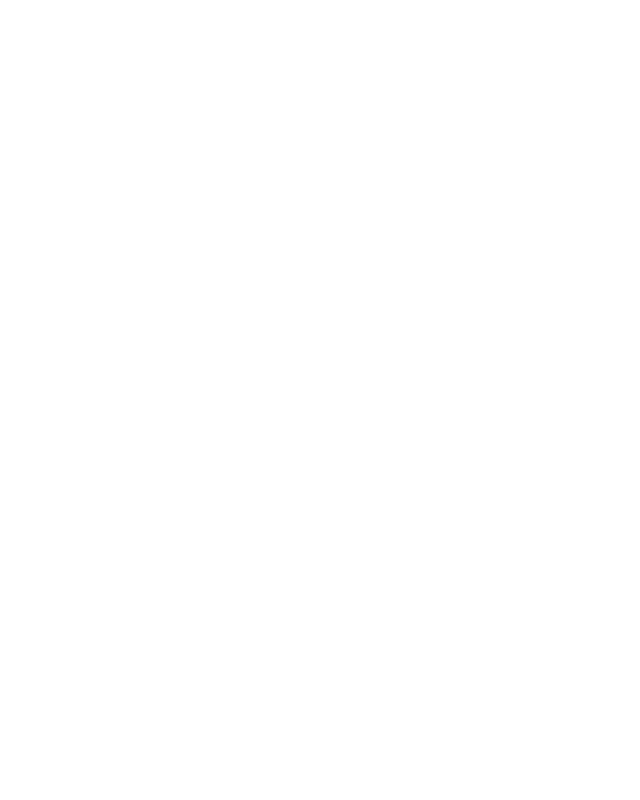
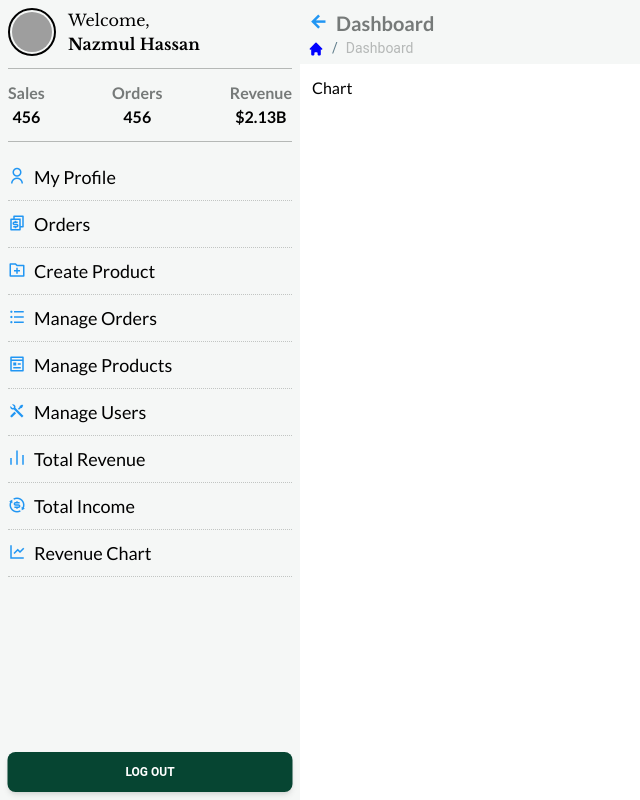
Before and after one commit to Book-Trekker/bookio-client, a React (Create React App) app: page /dashboard/revenue-chart in a window 1280 px wide. Before the commit this address had no page. Shown: the whole page, without its empty margins (0-640 px from the left). Built offline with nearby package versions, Linux system fonts and the light colour scheme; grey boxes are pictures that could not be loaded.

Commit message:
update dashboard & added all routes

```diff
--- a/src/App.js
+++ b/src/App.js
@@ -15,6 +15,15 @@ import SignIn from './Pages/SignIn/SignIn'
 import SingleBooks from './Pages/Shop/Singlebooks/SingleBooks'
 import { Dashboard } from './Pages/ManageDashboard/Dashboard/Dashboard'
 import Products from './Pages/ManageDashboard/Product/Products'
+import UserProfile from './Pages/ManageDashboard/UserProfile/UserProfile'
+import Orders from './Pages/ManageDashboard/Orders/Orders'
+import CreateProduct from './Pages/ManageDashboard/CreateProduct/CreateProduct'
+import ManageOrders from './Pages/ManageDashboard/ManageOrders/ManageOrders'
+import ManageProducts from './Pages/ManageDashboard/ManageProducts/ManageProducts'
+import ManageUsers from './Pages/ManageDashboard/ManageUsers/ManageUsers'
+import Chart from './Pages/ManageDashboard/Chart/Chart'
+import Income from './Pages/ManageDashboard/Income/Income'
+import Revenue from './Pages/ManageDashboard/Revenue/Revenue'
 
 function App() {
   // const dispatch = useDispatch();
@@ -46,8 +55,16 @@ function App() {
 
         <Route path='/dashboard' element={<Dashboard />}>
           {/* Nested Route */}
-          <Route index element={<Products />} />
-          <Route path='products' element={<Products />} />
+          <Route index element={<UserProfile />} />
+          <Route path='orders' element={<Orders />} />
+          <Route path='manage-product' element={<Products />} />
+          <Route path='create-product' element={<CreateProduct />} />
+          <Route path='manage-orders' element={<ManageOrders />} />
+          <Route path='manage-products' element={<ManageProducts />} />
+          <Route path='manage-users' element={<ManageUsers />} />
+          <Route path='revenue' element={<Revenue />} />
+          <Route path='income' element={<Income />} />
+          <Route path='revenue-chart' element={<Chart />} />
         </Route>
 
         {/* dashboard  */}
--- /dev/null
+++ b/src/Pages/ManageDashboard/Chart/Chart.jsx
@@ -0,0 +1,9 @@
+import React from 'react'
+
+const Chart = () => {
+  return (
+    <div>Chart</div>
+  )
+}
+
+export default Chart
--- /dev/null
+++ b/src/Pages/ManageDashboard/CreateProduct/CreateProduct.jsx
@@ -0,0 +1,9 @@
+import React from 'react'
+
+const CreateProduct = () => {
+  return (
+    <div>CreateProduct</div>
+  )
+}
+
+export default CreateProduct
--- a/src/Pages/ManageDashboard/Dashboard/Dashboard.jsx
+++ b/src/Pages/ManageDashboard/Dashboard/Dashboard.jsx
@@ -1,6 +1,6 @@
 import { Avatar, Breadcrumbs, Button } from '@material-tailwind/react'
 import React from 'react'
-import { Link, Outlet } from 'react-router-dom'
+import { Link, NavLink, Outlet } from 'react-router-dom'
 
 export const Dashboard = () => {
   return (
@@ -48,60 +48,85 @@ export const Dashboard = () => {
               {/* <Link to='/dashboard'>Home</Link>
               <Link to='/dashboard/products'>my Product</Link> */}
               <ul>
+                <NavLink to='/dashboard'>
                   <li className='py-2 text-lg border-b-[1px] border-dotted hover:bg-[#00000012] border-gray border-opacity-40 flex items-center gap-x-2'>
                     <span>
                       <i class='ri-user-line text-blue-500'></i>
                     </span>{' '}
                     My Profile
                   </li>
+                </NavLink>
+                <NavLink to='/dashboard/orders'>
                   <li className='py-2 text-lg border-b-[1px] border-dotted hover:bg-[#00000012] border-gray border-opacity-40 flex items-center gap-x-2 '>
                     <span>
                       <i class='ri-currency-line text-blue-500'></i>
                     </span>{' '}
                     Orders
                   </li>
+                </NavLink>
+
+                <NavLink to='/dashboard/create-product'>
                   <li className='flex items-center gap-x-2 py-2 text-lg border-b-[1px] border-dotted hover:bg-[#00000012] border-gray border-opacity-40'>
                     <span>
                       <i class='ri-folder-add-line text-blue-500'></i>
                     </span>{' '}
                     Create Product
                   </li>
+                </NavLink>
+
+                <NavLink to='/dashboard/manage-orders'>
                   <li className='flex items-center gap-x-2 py-2 text-lg border-b-[1px] border-dotted hover:bg-[#00000012] border-gray border-opacity-40'>
                     <span>
                       <i class='ri-list-unordered text-blue-500'></i>
                     </span>{' '}
                     Manage Orders
                   </li>
+                </NavLink>
+
+                <NavLink to='/dashboard/manage-products'>
                   <li className='flex items-center gap-x-2 py-2 text-lg border-b-[1px] border-dotted hover:bg-[#00000012] border-gray border-opacity-40'>
                     <span>
                       <i class='ri-pages-line text-blue-500'></i>
                     </span>{' '}
                     Manage Products
                   </li>
+                </NavLink>
+
+                <NavLink to='/dashboard/manage-users'>
                   <li className='flex items-center gap-x-2 py-2 text-lg border-b-[1px] border-dotted hover:bg-[#00000012] border-gray border-opacity-40'>
                     <span>
                       <i class='ri-tools-fill text-blue-500'></i>
                     </span>{' '}
                     Manage Users
                   </li>
+                </NavLink>
+
+                <NavLink to='/dashboard/revenue'>
                   <li className='flex items-center gap-x-2 py-2 text-lg border-b-[1px] border-dotted hover:bg-[#00000012] border-gray border-opacity-40'>
                     <span>
                       <i class='ri-bar-chart-line text-blue-500'></i>
                     </span>{' '}
                     Total Revenue
                   </li>
+                </NavLink>
+
+                <NavLink to='/dashboard/income'>
                   <li className='flex items-center gap-x-2 py-2 text-lg border-b-[1px] border-dotted hover:bg-[#00000012] border-gray border-opacity-40'>
                     <span>
                       <i class='ri-exchange-dollar-line text-blue-500'></i>
                     </span>{' '}
                     Total Income
                   </li>
+                </NavLink>
+
+                <NavLink to='/dashboard/revenue-chart'>
                   <li className='flex items-center gap-x-2 py-2 text-lg border-b-[1px] border-dotted hover:bg-[#00000012] border-gray border-opacity-40'>
                     <span>
                       <i class='ri-line-chart-line text-blue-500'></i>
                     </span>{' '}
                     Revenue Chart
                   </li>
+                </NavLink>
               </ul>
             </div>
             {/* log out button  */}
--- /dev/null
+++ b/src/Pages/ManageDashboard/Income/Income.jsx
@@ -0,0 +1,9 @@
+import React from 'react'
+
+const Income = () => {
+  return (
+    <div>Income</div>
+  )
+}
+
+export default Income
--- /dev/null
+++ b/src/Pages/ManageDashboard/ManageOrders/ManageOrders.jsx
@@ -0,0 +1,9 @@
+import React from 'react'
+
+const ManageOrders = () => {
+  return (
+    <div>ManageOrders</div>
+  )
+}
+
+export default ManageOrders
--- /dev/null
+++ b/src/Pages/ManageDashboard/ManageProducts/ManageProducts.jsx
@@ -0,0 +1,9 @@
+import React from 'react'
+
+const ManageProducts = () => {
+  return (
+    <div>ManageProducts</div>
+  )
+}
+
+export default ManageProducts
--- /dev/null
+++ b/src/Pages/ManageDashboard/ManageUsers/ManageUsers.jsx
@@ -0,0 +1,9 @@
+import React from 'react'
+
+const ManageUsers = () => {
+  return (
+    <div>ManageUsers</div>
+  )
+}
+
+export default ManageUsers
--- /dev/null
+++ b/src/Pages/ManageDashboard/Orders/Orders.jsx
@@ -0,0 +1,9 @@
+import React from 'react'
+
+const Orders = () => {
+  return (
+    <div>Orders</div>
+  )
+}
+
+export default Orders
--- /dev/null
+++ b/src/Pages/ManageDashboard/Revenue/Revenue.jsx
@@ -0,0 +1,9 @@
+import React from 'react'
+
+const Revenue = () => {
+  return (
+    <div>Revenue</div>
+  )
+}
+
+export default Revenue
--- /dev/null
+++ b/src/Pages/ManageDashboard/UserProfile/UserProfile.jsx
@@ -0,0 +1,9 @@
+import React from 'react'
+
+const UserProfile = () => {
+  return (
+    <div>UserProfile</div>
+  )
+}
+
+export default UserProfile
```
Lines whose indentation alone changed are shown as unchanged.
